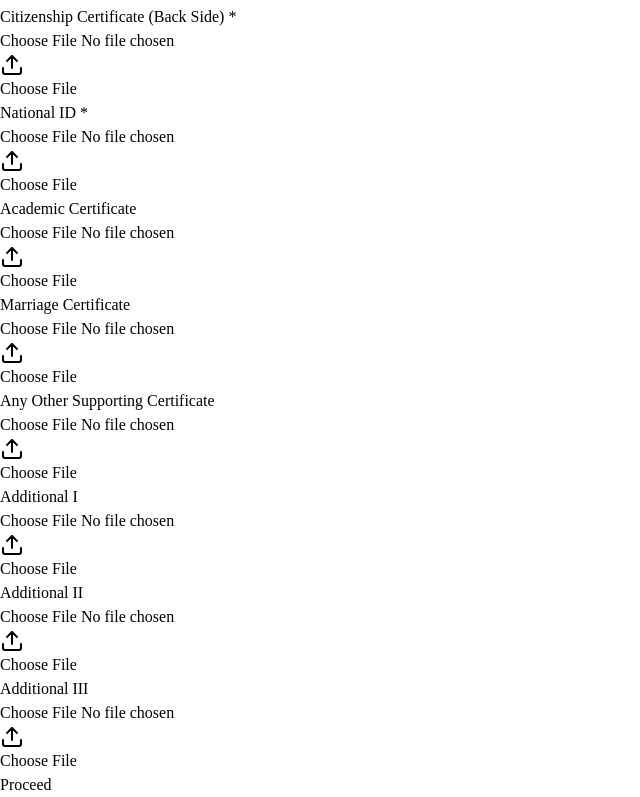
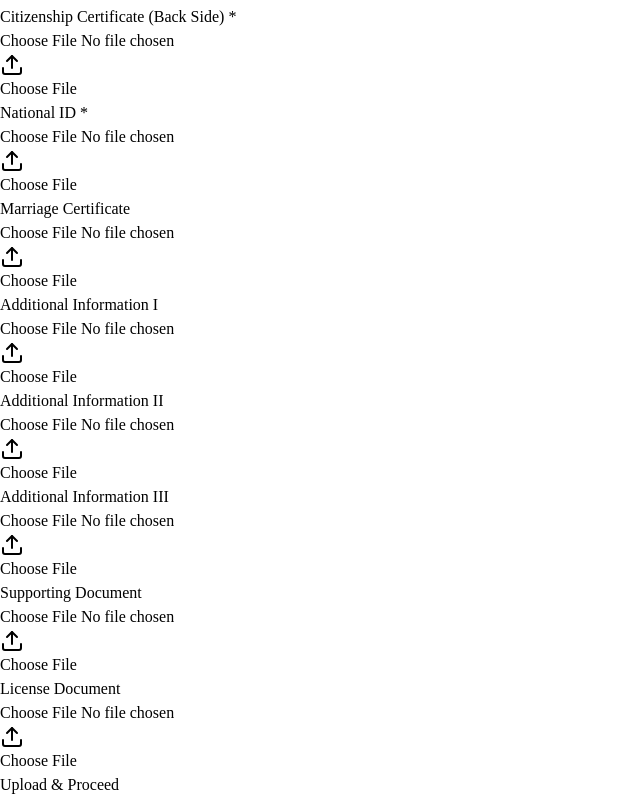
Before and after one commit to Pukar77/Passport-department-MERN-Stack, a React (Vite) app in the folder passport/: page /photo in a window 1280 px wide. Shown: the part 224-1021 px from the top of the page, without its empty margins (0-640 px from the left). Built offline with nearby package versions, Linux system fonts and the light colour scheme.

Commit message:
Refactor photo upload handling and enhance file validation in Photo component

```diff
--- a/passport/src/Pages/Photo.jsx
+++ b/passport/src/Pages/Photo.jsx
@@ -1,32 +1,77 @@
 import React, { useState } from "react";
 import { Upload } from "lucide-react";
 import Thirdnavbar from "../navbar/Thirdnavbar";
-import { useNavigate } from "react-router";
+import { useNavigate } from "react-router-dom";
 
 function Photo() {
   const navigate = useNavigate();
-  const [files, setFiles] = useState({
-    citizenshipFront: null,
-    citizenshipBack: null,
-    nationalId: null,
+  const [files, setFiles] = useState([
+    null,
+    null,
+    null,
+    null,
+    null,
+    null,
+    null,
+    null,
+    null,
+  ]);
+
+  // Handle file change for each field
+  const handleFileChange = (index, event) => {
+    const file = event.target.files ? event.target.files[0] : null;
+    if (file) {
+      setFiles((prevFiles) => {
+        const updatedFiles = [...prevFiles];
+        updatedFiles[index] = file;
+        return updatedFiles;
+      });
+    }
+  };
+
+  // Upload files to the backend
+  const uploadFiles = async () => {
+    // Check if required fields are uploaded
+    const requiredFields = [0, 1, 2]; // Corresponding to citizenshipFront, citizenshipBack, nationalId
+    const missingFields = requiredFields.filter((index) => !files[index]);
+
+    if (missingFields.length > 0) {
+      alert("Please upload all required documents before proceeding.");
+      return;
+    }
+
+    const formData = new FormData();
+    // Append each file to the formData
+    files.forEach((file, index) => {
+      if (file) {
+        formData.append(`images${index + 1}`, file); // Append each file with its key
+      }
     });
 
-  const handleFileChange = (event, key) => {
-    setFiles({ ...files, [key]: event.target.files[0] });
-  };
+    console.log("Sending formData:", formData);
 
-  const showStatus = () => {
-    if (
-      !files.citizenshipFront ||
-      !files.citizenshipBack ||
-      !files.nationalId
-    ) {
-      alert(
-        "Please upload Citizenship Front, Citizenship Back, and National ID before proceeding."
+    try {
+      const response = await fetch(
+        "http://localhost:8000/api/user/uploadimage",
+        {
+          method: "POST",
+          body: formData,
+        }
       );
-      return;
+
+      const data = await response.json();
+      console.log("Server response:", data);
+
+      if (response.ok) {
+        alert("Files uploaded successfully!");
+        navigate("/status");
+      } else {
+        alert("Failed to upload files: " + data.message);
       }
-    navigate("/status");
+    } catch (error) {
+      console.error("Error uploading files:", error);
+      alert("An error occurred while uploading files.");
+    }
   };
 
   return (
@@ -37,113 +82,51 @@ function Photo() {
           Upload Required Documents
         </h2>
 
-        {/* Upload Grid Container */}
         <div className="grid grid-cols-1 md:grid-cols-2 gap-4">
-          {/* Citizenship Certificate (Front Side) */}
-          <div className="flex flex-col items-center gap-2 p-4 border border-gray-300 rounded-lg">
+          {[
+            {
+              key: 0,
+              label: "Citizenship Certificate (Front Side)",
+              required: true,
+            },
+            {
+              key: 1,
+              label: "Citizenship Certificate (Back Side)",
+              required: true,
+            },
+            { key: 2, label: "National ID", required: true },
+            { key: 3, label: "Marriage Certificate", required: false },
+            { key: 4, label: "Additional Information I", required: false },
+            { key: 5, label: "Additional Information II", required: false },
+            { key: 6, label: "Additional Information III", required: false },
+            { key: 7, label: "Supporting Document", required: false },
+            { key: 8, label: "License Document", required: false },
+          ].map(({ key, label, required }) => (
+            <div
+              key={key}
+              className="flex flex-col items-center gap-2 p-4 border border-gray-300 rounded-lg"
+            >
               <label className="text-gray-600 font-medium">
-              Citizenship Certificate (Front Side){" "}
-              <span className="text-red-500">*</span>
+                {label} {required && <span className="text-red-500">*</span>}
               </label>
               <div className="relative w-full">
                 <input
                   type="file"
                   className="absolute inset-0 opacity-0 w-full h-full cursor-pointer"
-                onChange={(e) => handleFileChange(e, "citizenshipFront")}
+                  onChange={(e) => handleFileChange(key, e)}
                 />
                 <div
                   className={`flex items-center justify-center gap-2 py-3 px-4 rounded-lg cursor-pointer
                   ${
-                  files.citizenshipFront
+                    files[key]
                       ? "bg-green-100 text-green-600"
                       : "bg-blue-100 text-blue-600 hover:bg-blue-200 transition"
                   }`}
                 >
                   <Upload className="w-5 h-5" />
                   <span className="text-sm font-medium">
-                  {files.citizenshipFront ? "Uploaded" : "Choose File"}
+                    {files[key] ? "Uploaded" : "Choose File"}
                   </span>
-              </div>
-            </div>
-          </div>
-
-          {/* Citizenship Certificate (Back Side) */}
-          <div className="flex flex-col items-center gap-2 p-4 border border-gray-300 rounded-lg">
-            <label className="text-gray-600 font-medium">
-              Citizenship Certificate (Back Side){" "}
-              <span className="text-red-500">*</span>
-            </label>
-            <div className="relative w-full">
-              <input
-                type="file"
-                className="absolute inset-0 opacity-0 w-full h-full cursor-pointer"
-                onChange={(e) => handleFileChange(e, "citizenshipBack")}
-              />
-              <div
-                className={`flex items-center justify-center gap-2 py-3 px-4 rounded-lg cursor-pointer
-                ${
-                  files.citizenshipBack
-                    ? "bg-green-100 text-green-600"
-                    : "bg-blue-100 text-blue-600 hover:bg-blue-200 transition"
-                }`}
-              >
-                <Upload className="w-5 h-5" />
-                <span className="text-sm font-medium">
-                  {files.citizenshipBack ? "Uploaded" : "Choose File"}
-                </span>
-              </div>
-            </div>
-          </div>
-
-          {/* National ID */}
-          <div className="flex flex-col items-center gap-2 p-4 border border-gray-300 rounded-lg">
-            <label className="text-gray-600 font-medium">
-              National ID <span className="text-red-500">*</span>
-            </label>
-            <div className="relative w-full">
-              <input
-                type="file"
-                className="absolute inset-0 opacity-0 w-full h-full cursor-pointer"
-                onChange={(e) => handleFileChange(e, "nationalId")}
-              />
-              <div
-                className={`flex items-center justify-center gap-2 py-3 px-4 rounded-lg cursor-pointer
-                ${
-                  files.nationalId
-                    ? "bg-green-100 text-green-600"
-                    : "bg-blue-100 text-blue-600 hover:bg-blue-200 transition"
-                }`}
-              >
-                <Upload className="w-5 h-5" />
-                <span className="text-sm font-medium">
-                  {files.nationalId ? "Uploaded" : "Choose File"}
-                </span>
-              </div>
-            </div>
-          </div>
-
-          {/* Other Documents */}
-          {[
-            "Academic Certificate",
-            "Marriage Certificate",
-            "Any Other Supporting Certificate",
-            "Additional I",
-            "Additional II",
-            "Additional III",
-          ].map((doc, index) => (
-            <div
-              key={index}
-              className="flex flex-col items-center gap-2 p-4 border border-gray-300 rounded-lg"
-            >
-              <label className="text-gray-600 font-medium">{doc}</label>
-              <div className="relative w-full">
-                <input
-                  type="file"
-                  className="absolute inset-0 opacity-0 w-full h-full cursor-pointer"
-                />
-                <div className="flex items-center justify-center gap-2 py-3 px-4 bg-blue-100 text-blue-600 rounded-lg cursor-pointer hover:bg-blue-200 transition">
-                  <Upload className="w-5 h-5" />
-                  <span className="text-sm font-medium">Choose File</span>
                 </div>
               </div>
             </div>
@@ -151,20 +134,16 @@ function Photo() {
         </div>
 
         <button
-          onClick={showStatus}
-          className={`w-full py-3 mt-5 rounded-md text-white font-semibold text-lg transition
+          onClick={uploadFiles}
+          className={`w-full py-3 mt-5 rounded-md text-white font-semibold text-lg transition cursor-pointer
           ${
-            files.citizenshipFront && files.citizenshipBack && files.nationalId
+            files[0] && files[1] && files[2]
               ? "bg-blue-600 hover:bg-blue-700"
               : "bg-gray-400 cursor-not-allowed"
           }`}
-          disabled={
-            !files.citizenshipFront ||
-            !files.citizenshipBack ||
-            !files.nationalId
-          }
+          disabled={!(files[0] && files[1] && files[2])}
         >
-          Proceed
+          Upload & Proceed
         </button>
       </div>
     </>
```
Also changed, not shown: 1 other file (tests, documents, lock files or other folders). Lines whose indentation alone changed are shown as unchanged.
